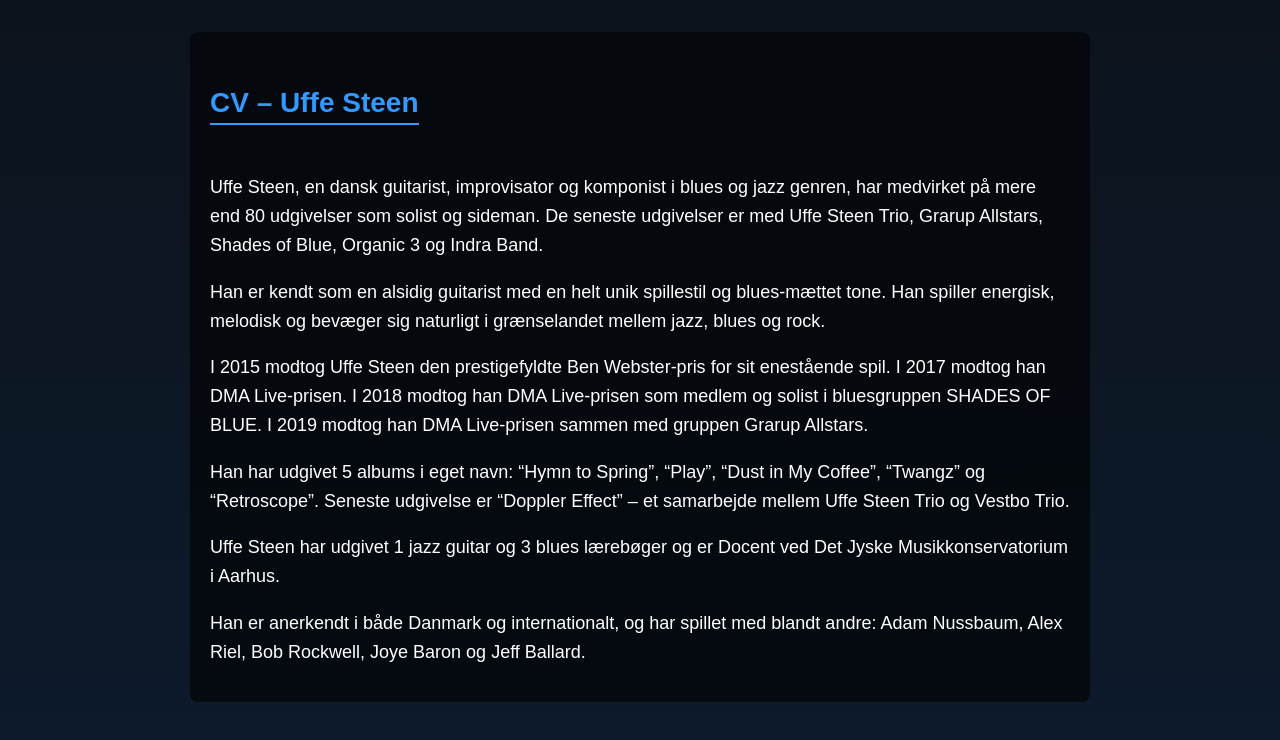
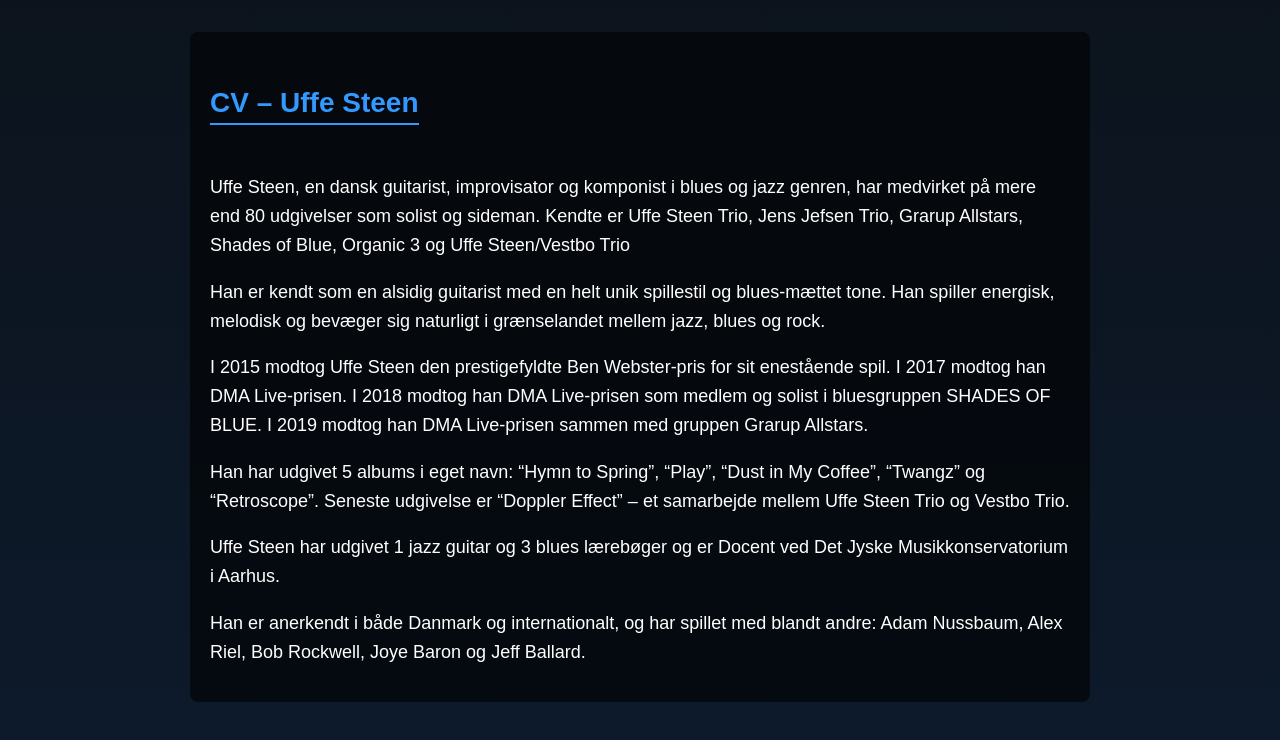
Before and after one commit to Uffesteen/uffe-steen-melodic-guitar, a plain HTML site: page index.html in a window 1280 px wide. Shown: the part 951-1691 px from the top of the page. Drawn offline with Linux system fonts and the light colour scheme.

Commit message:
Revise CV section for Uffe Steen
Updated CV section to include additional collaborations and details.

```diff
--- a/index.html
+++ b/index.html
@@ -132,7 +132,7 @@
 
         <div class="cv">
             <h2>CV – Uffe Steen</h2>
-            <p>Uffe Steen, en dansk guitarist, improvisator og komponist i blues og jazz genren, har medvirket på mere end 80 udgivelser som solist og sideman. De seneste udgivelser er med Uffe Steen Trio, Grarup Allstars, Shades of Blue, Organic 3 og Indra Band.</p>
+            <p>Uffe Steen, en dansk guitarist, improvisator og komponist i blues og jazz genren, har medvirket på mere end 80 udgivelser som solist og sideman. Kendte er Uffe Steen Trio, Jens Jefsen Trio, Grarup Allstars, Shades of Blue, Organic 3 og Uffe Steen/Vestbo Trio </p>
 
             <p>Han er kendt som en alsidig guitarist med en helt unik spillestil og blues-mættet tone. Han spiller energisk, melodisk og bevæger sig naturligt i grænselandet mellem jazz, blues og rock.</p>
 
```
